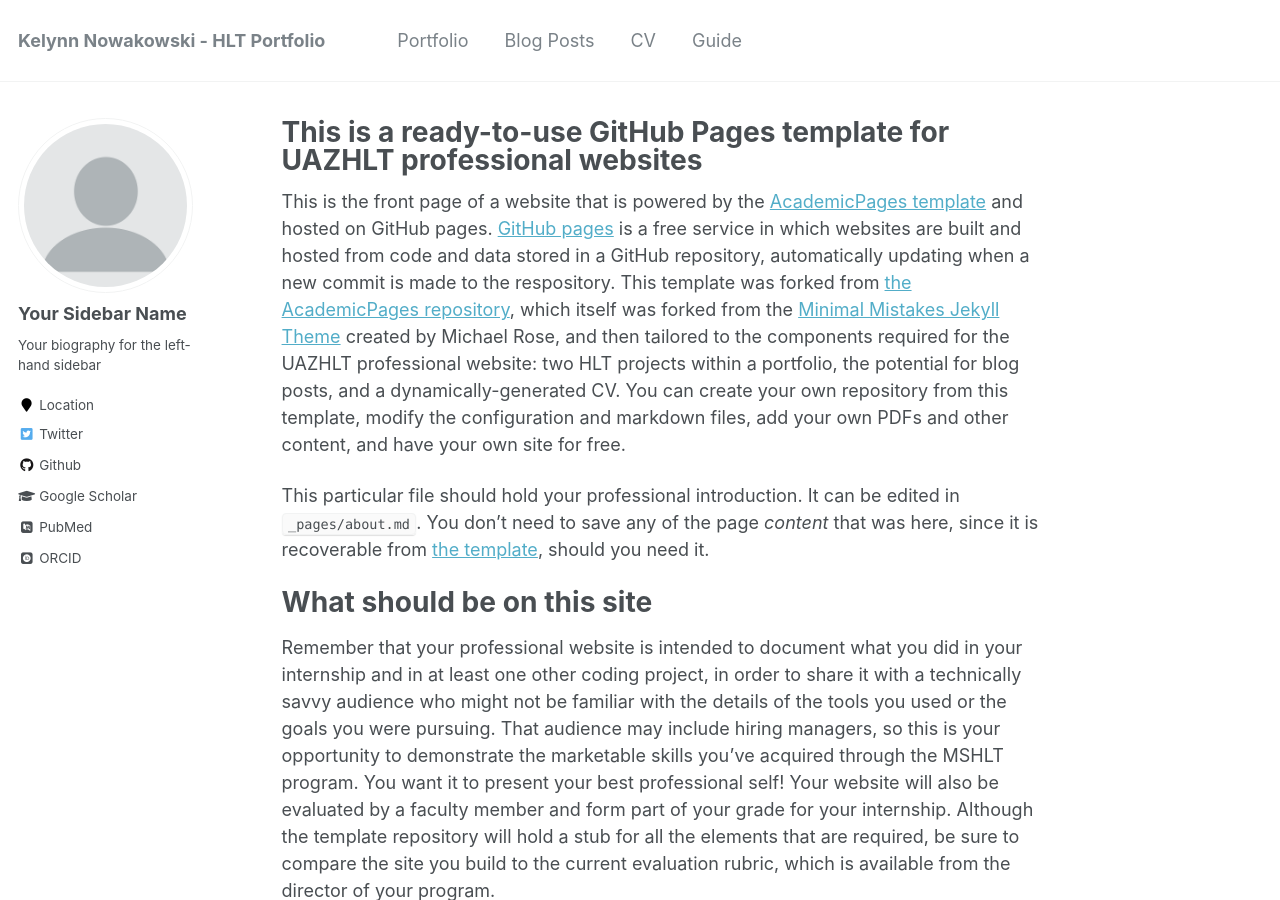
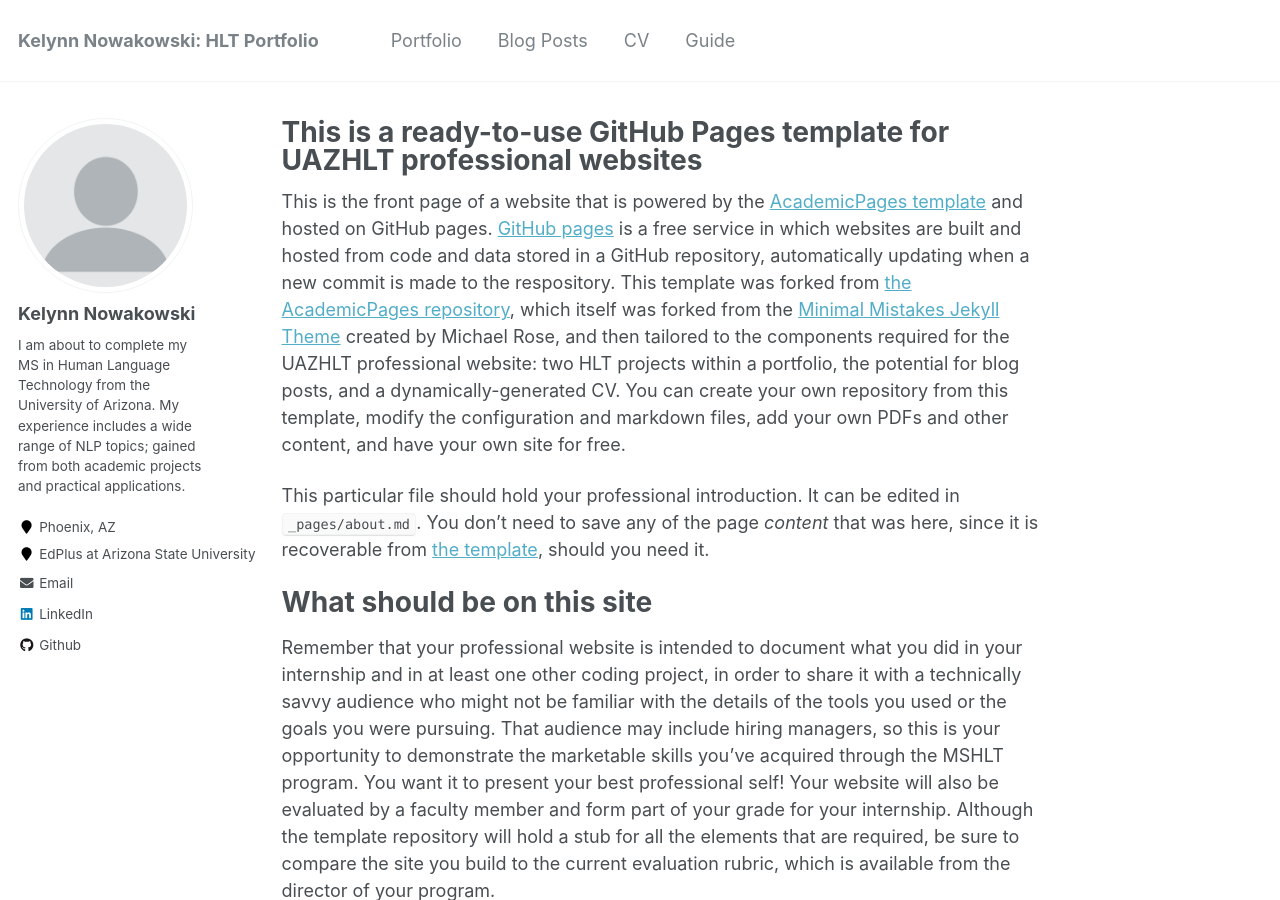
Before and after one commit to kelynnski/kelynnski.github.io, a Jekyll site: the page built from _pages/about.md, in a window 1280 px wide and 900 px high. Built offline with Jekyll 4.4.1, drawn with Linux system fonts in a browser that asks for light colours; some web fonts are replaced.

Commit message:
Modified _config.yml

```diff
--- a/_config.yml
+++ b/_config.yml
@@ -7,7 +7,7 @@
 
 # Site Settings
 locale                   : "en-US"
-title                    : "Kelynn Nowakowski - HLT Portfolio"
+title                    : "Kelynn Nowakowski: HLT Portfolio"
 title_separator          : "-"
 name                     : &name "Kelynn Nowakowski"
 description              : &description "personal description"
@@ -80,41 +80,41 @@ analytics:
 
 # Site Author
 author:
-  name             : "Your Sidebar Name"
+  name             : "Kelynn Nowakowski"
   avatar           : "profile.png"
-  bio              : "Your biography for the left-hand sidebar"
-  location         : "Location"
-  employer         :
-  pubmed           : "https://www.ncbi.nlm.nih.gov/pubmed/?term=john+snow"
-  googlescholar    : "http://yourfullgooglescholarurl.com"
-  email            :
-  researchgate     :  # example: "https://www.researchgate.net/profile/yourprofile"
-  uri              :
-  bitbucket        :
-  codepen          :
-  dribbble         :
-  flickr           :
-  facebook         :
-  foursquare       :
+  bio              : "I am about to complete my MS in Human Language Technology from the University of Arizona. \n\n My experience includes a wide range of NLP topics; gained from both academic projects and practical applications."
+  location         : "Phoenix, AZ"
+  employer         : "EdPlus at Arizona State University"
+  #pubmed           : "https://www.ncbi.nlm.nih.gov/pubmed/?term=john+snow"
+  #googlescholar    : "http://yourfullgooglescholarurl.com"
+  email            : "kelynn dot nowakowski at gmail dot com"
+  #researchgate     :  # example: "https://www.researchgate.net/profile/yourprofile"
+  #uri              :
+  #bitbucket        :
+  #codepen          :
+  #dribbble         :
+  #flickr           :
+  #facebook         :
+  #foursquare       :
   github           : "kelynnski"
-  google_plus      :
-  keybase          :
-  instagram        :
-  impactstory      : #"https://profiles.impactstory.org/u/xxxx-xxxx-xxxx-xxxx"
-  lastfm           :
-  linkedin         :
-  orcid            : "http://orcid.org/yourorcidurl"
-  pinterest        :
-  soundcloud       :
-  stackoverflow    : # http://stackoverflow.com/users/123456/username
-  steam            :
-  tumblr           :
-  twitter          : "replacethistwitterhandle"
-  vine             :
-  weibo            :
-  xing             :
-  youtube          :
-  wikipedia        :
+  #google_plus      :
+  #keybase          :
+  #instagram        :
+  #impactstory      : #"https://profiles.impactstory.org/u/xxxx-xxxx-xxxx-xxxx"
+  #lastfm           :
+  linkedin         : "https://www.linkedin.com/in/kelynn-now/"
+  #orcid            : "http://orcid.org/yourorcidurl"
+  #pinterest        :
+  #soundcloud       :
+  #stackoverflow    : # http://stackoverflow.com/users/123456/username
+  #steam            :
+  #tumblr           :
+  #twitter          : "replacethistwitterhandle"
+  #vine             :
+  #weibo            :
+  #xing             :
+  #youtube          :
+  #wikipedia        :
 
 
 # Reading Files
```
